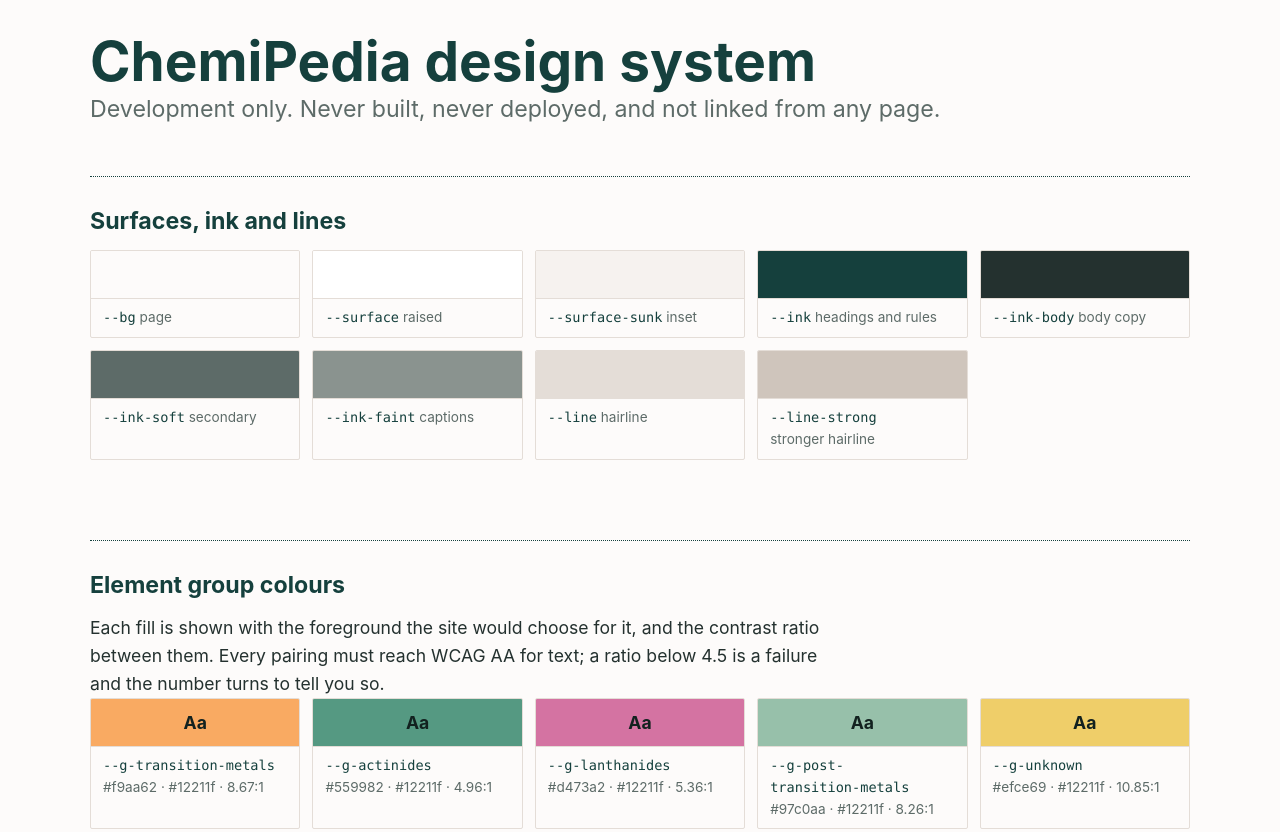
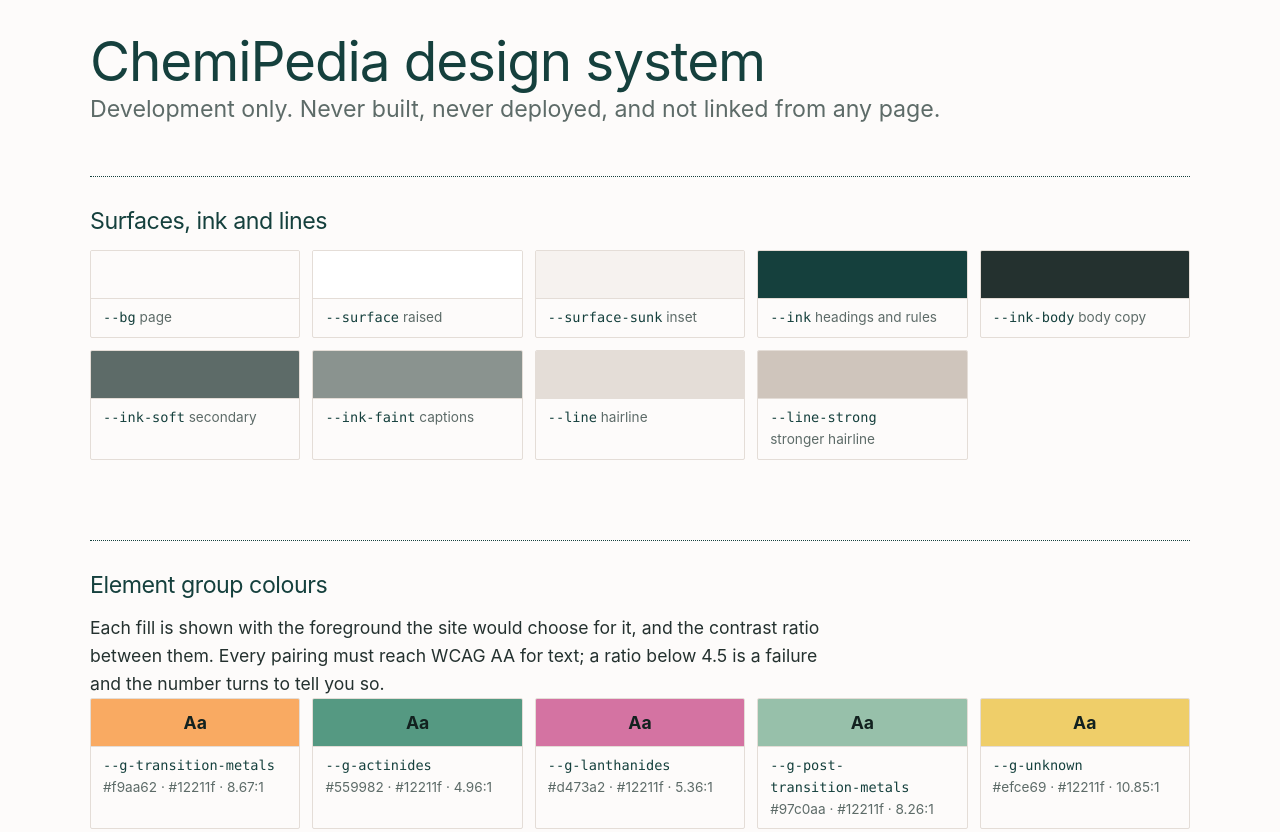
Before and after one commit to DHBhensdadia/Chemipedia, a website: page source/styleguide/index.html in a window 1280 px wide. Shown: the top 832 px of the page. Drawn offline with Linux system fonts and the light colour scheme.

Commit message:
Set display headings in the regular weight
The headings were bold. Comparing the rendered page against the reference at
the same width showed the difference immediately: the design sets its largest
type in the regular weight with slightly closed tracking, so a hero carries
its size rather than its heaviness. Measured from the reference, a 54.88px
heading is weight 400 with -0.02em of tracking, and a section heading at
30.98px is the same.

That second number is the reassuring part: both match this project's scale
exactly, so the sizes were already right and only the weight was wrong. Which
is also why the fix is one declaration rather than a rework of the scale.

```diff
--- a/source/styles/base.css
+++ b/source/styles/base.css
@@ -40,9 +40,12 @@ body {
 /* ---------------------------------------------------------------------------
    Typography defaults.
 
-   Headings take the ink colour and the tight leading; the display face is the
-   body face in heavier weight, which is what gives the reference its plain,
-   unhurried character.
+   Headings take the ink colour, the tight leading, slightly closed tracking,
+   and the body weight. That last one is worth stating because it is the
+   opposite of the reflex: the design sets its largest type in the regular
+   weight, so a hero carries its size rather than its heaviness. Measured from
+   the reference, where a 54.88px heading is set at weight 400 with -0.02em of
+   tracking, and where a section heading is the same.
    --------------------------------------------------------------------------- */
 h1,
 h2,
@@ -50,7 +53,8 @@ h3,
 h4 {
   color: var(--ink);
   font-family: var(--font-display);
-  font-weight: var(--weight-bold);
+  font-weight: var(--weight-body);
+  letter-spacing: var(--tracking-tight);
   line-height: var(--leading-tight);
   text-wrap: balance;
 }
```
